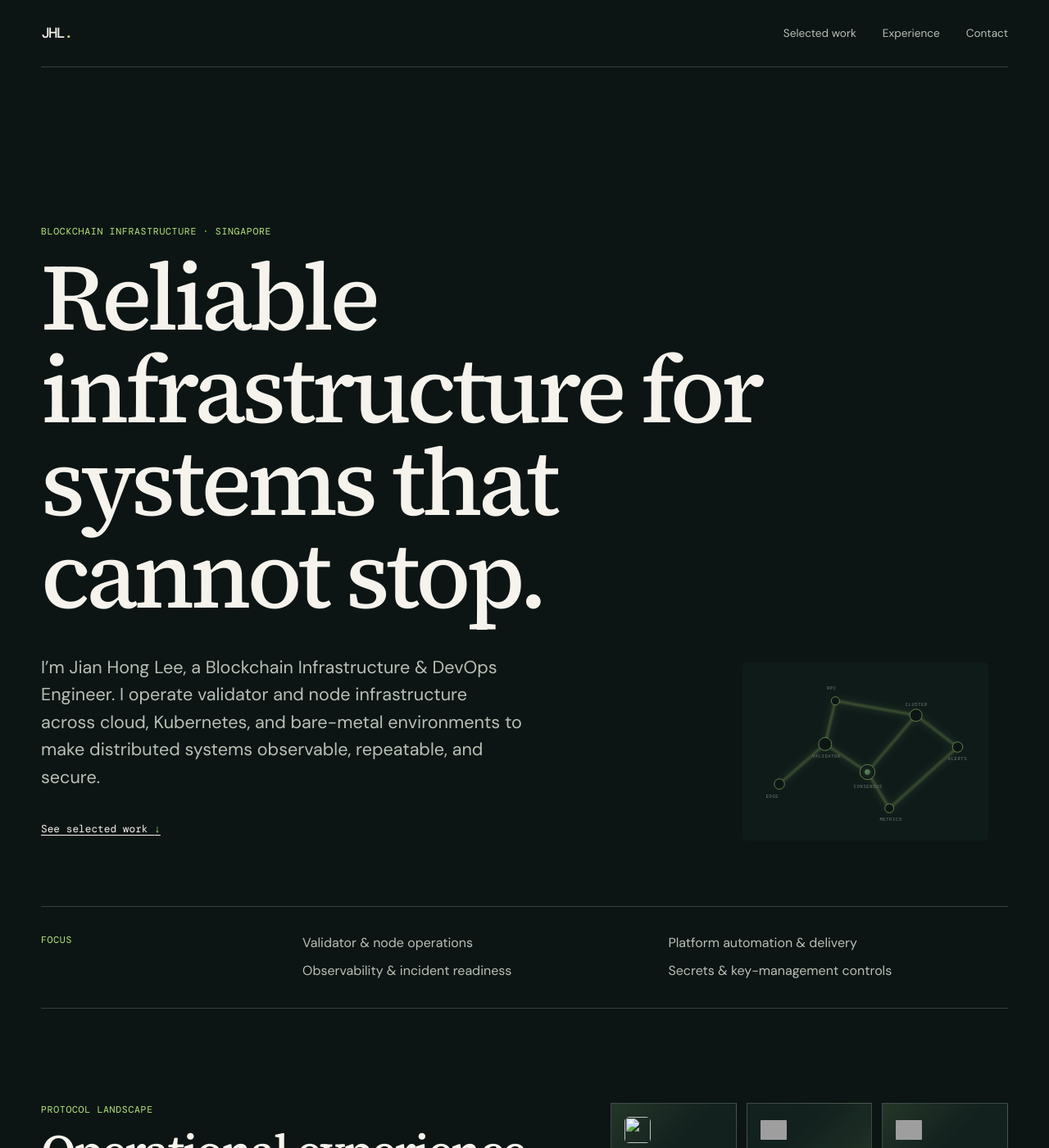
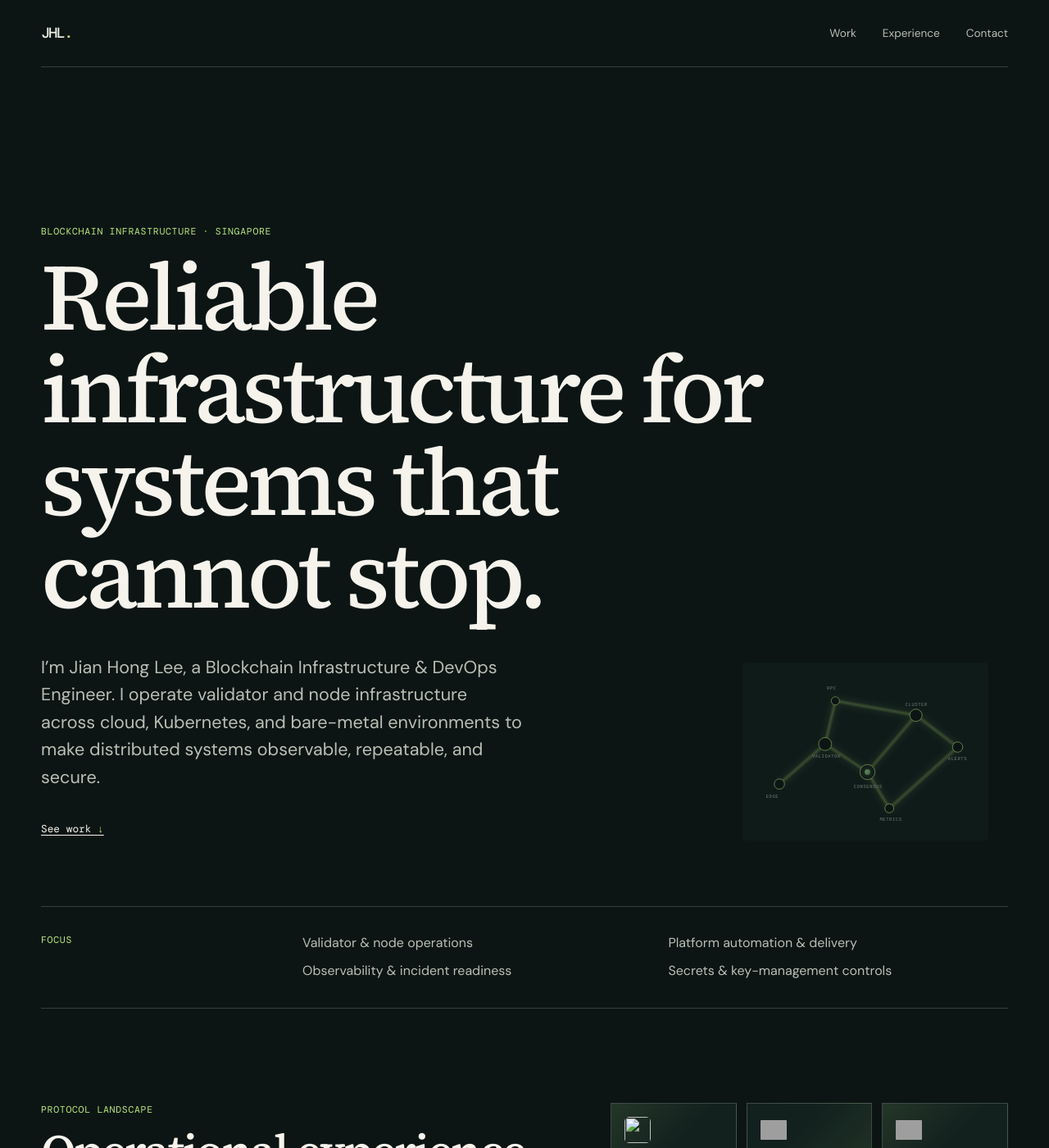
Before and after one commit to JianHongHong/JianHongHong.github.io, a Jekyll site: the page built from index.html, in a window 1280 px wide and 1400 px high. Shown: the whole window at 82% size. Built offline with Jekyll 4.4.1, drawn with Linux system fonts in a browser that asks for light colours; grey boxes are pictures that could not be loaded.

Commit message:
Update index.html

```diff
--- a/index.html
+++ b/index.html
@@ -6,7 +6,7 @@ layout: default
 <header class="site-header">
   <a class="wordmark" href="#top" aria-label="{{ profile.name | escape }} home">{{ profile.initials }}<span>.</span></a>
   <nav aria-label="Primary navigation">
-    <a href="#work">Selected work</a>
+    <a href="#work">Work</a>
     <a href="#experience">Experience</a>
     <a href="#contact">Contact</a>
   </nav>
@@ -18,7 +18,7 @@ layout: default
     <h1 id="intro-title">{{ profile.hero_heading }}</h1>
     <div class="hero-copy">
       <p>{{ profile.hero_copy }}</p>
-      <a class="text-link" href="#work">See selected work <span aria-hidden="true">↓</span></a>
+      <a class="text-link" href="#work">See work <span aria-hidden="true">↓</span></a>
     </div>
     <figure class="hero-art">
       <img src="{{ '/assets/illustrations/infrastructure-network.svg' | relative_url }}" alt="Abstract network diagram connecting edge, validator, RPC, consensus, metrics, cluster, and alerting systems" />
@@ -51,7 +51,7 @@ layout: default
 
   <section class="work section" id="work" aria-labelledby="work-title">
     <div class="section-heading">
-      <p class="section-label">Selected work</p>
+      <p class="section-label">Work</p>
       <h2 id="work-title">{{ site.data.case_studies.heading }}</h2>
       <p>{{ site.data.case_studies.intro }}</p>
     </div>
```
